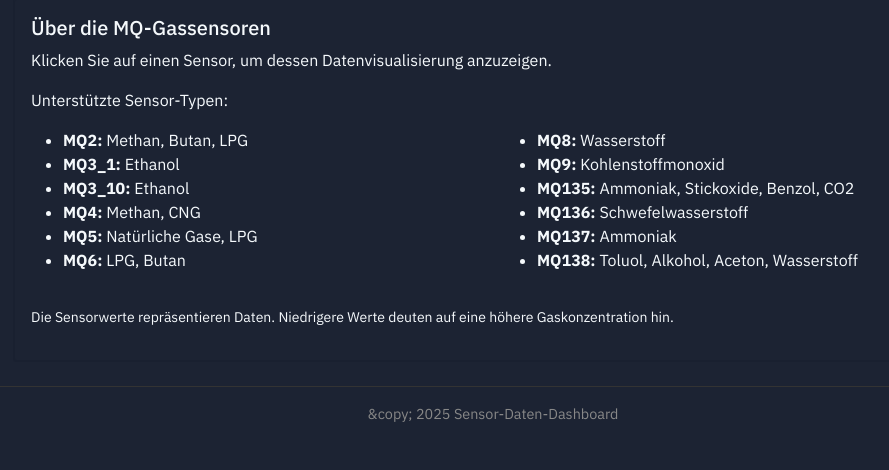
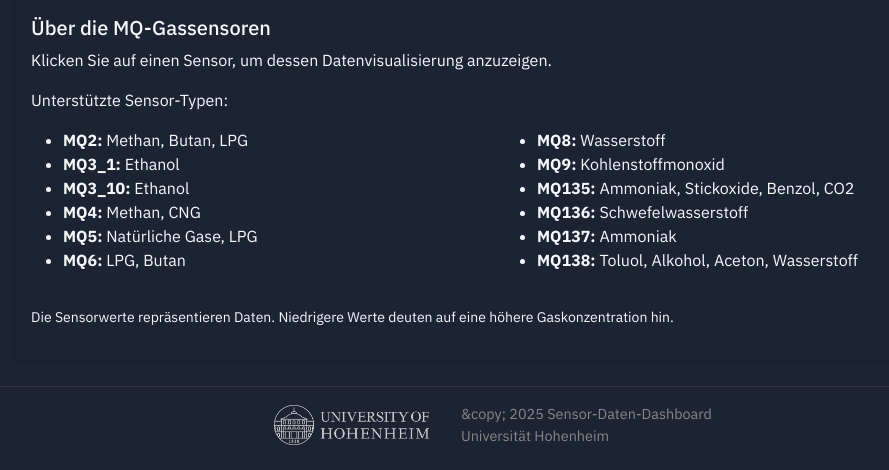
Before and after one commit to GrigoryBarnv/sensor-dashboard-app, a Flask app: page / in a window 1280 px wide. Shown: the part 1098-1568 px from the top of the page, without its empty margins (147-1036 px from the left). Before the commit the page ends 1520 px from the top, so only its background shows below. Run offline with Flask 3, Linux system fonts and the light colour scheme; some libraries are stand-ins or nearby versions.

Commit message:
new logo

```diff
--- a/static/css/style.css
+++ b/static/css/style.css
@@ -149,6 +149,23 @@
     text-align: center;
     font-size: 0.9rem;
     color: #888;
+  }
+
+  .footer-content {
+    display: flex;
+    align-items: center;
+    justify-content: center;
+    gap: 1rem;
+  }
+
+  .footer-logo {
+    height: 40px;
+    width: auto;
+    object-fit: contain;
+  }
+
+  .footer-text {
+    text-align: left;
   }
 
   /* Active sensor badge */
--- a/templates/index.html
+++ b/templates/index.html
@@ -228,11 +228,23 @@
 
                         </div>
                     </div>
-                </div>
+                </div
+
+
+
+                >
+
+
             </div>
         </main>
         <footer class="app-footer">
-            <p data-i18n="footer">&copy; 2025 Sensor-Daten-Dashboard</p>
+            <div class="footer-content d-flex align-items-center justify-content-center">
+                <img src="{{ url_for('static', filename='images/RZ_UniHohenheim_Logo_1C_Weiss_EN.png') }}" alt="Universität Hohenheim Logo" class="footer-logo me-3" style="height: 40px; filter: brightness(0.8);">
+                <div class="footer-text">
+                    <p class="mb-0" data-i18n="footer">&copy; 2025 Sensor-Daten-Dashboard</p>
+                    <p class="mb-0">Universität Hohenheim</p>
+                </div>
+            </div>
         </footer>
 
     </div>
```
Also changed, not shown: templates/live.html (+7 -1 lines), static/images/RZ_UniHohenheim_Logo_1C_Weiss_EN.png (added), static/images/RZ_UniHohenheim_Logo_4C_Blau_EN.png (added).
